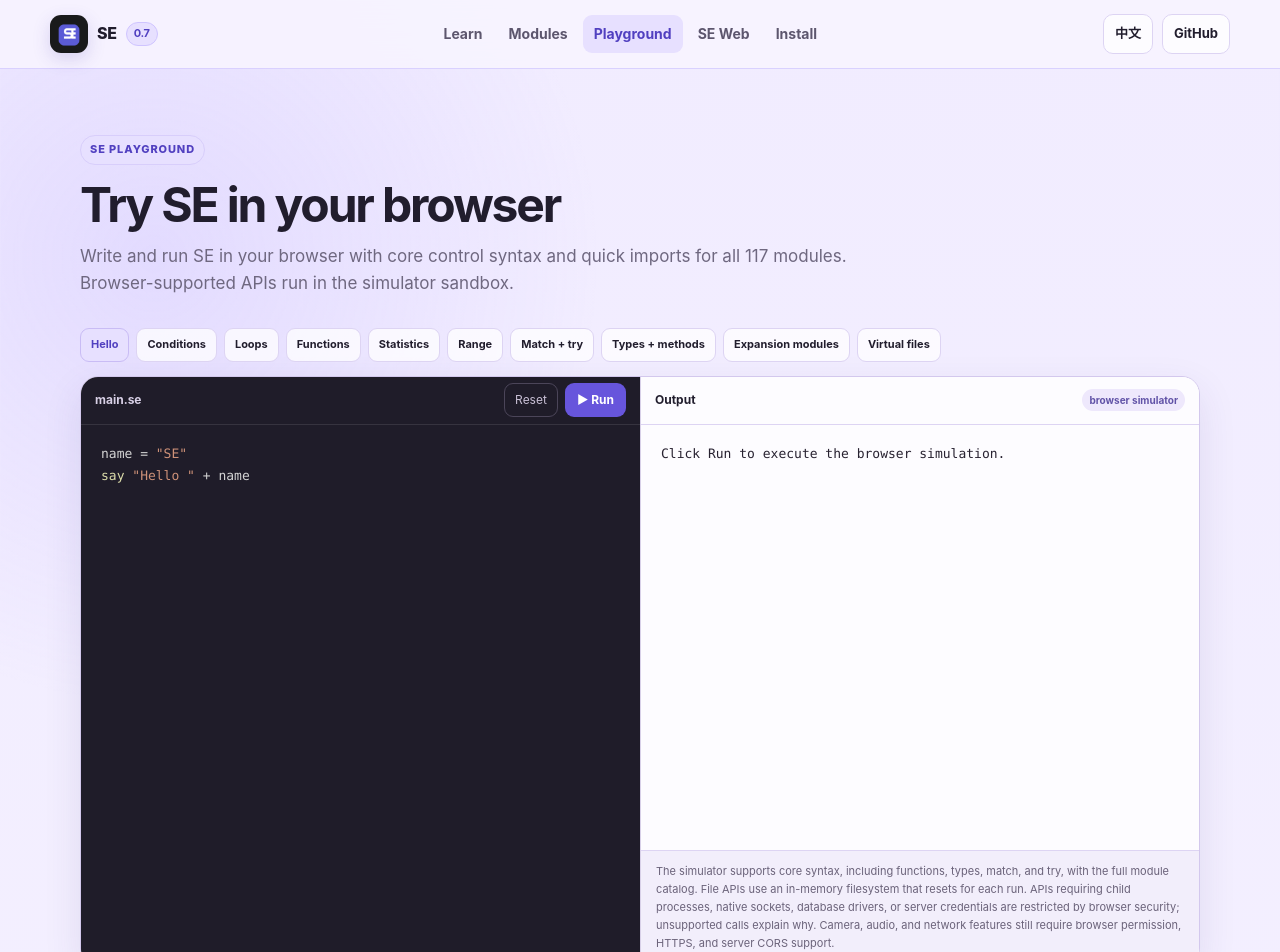
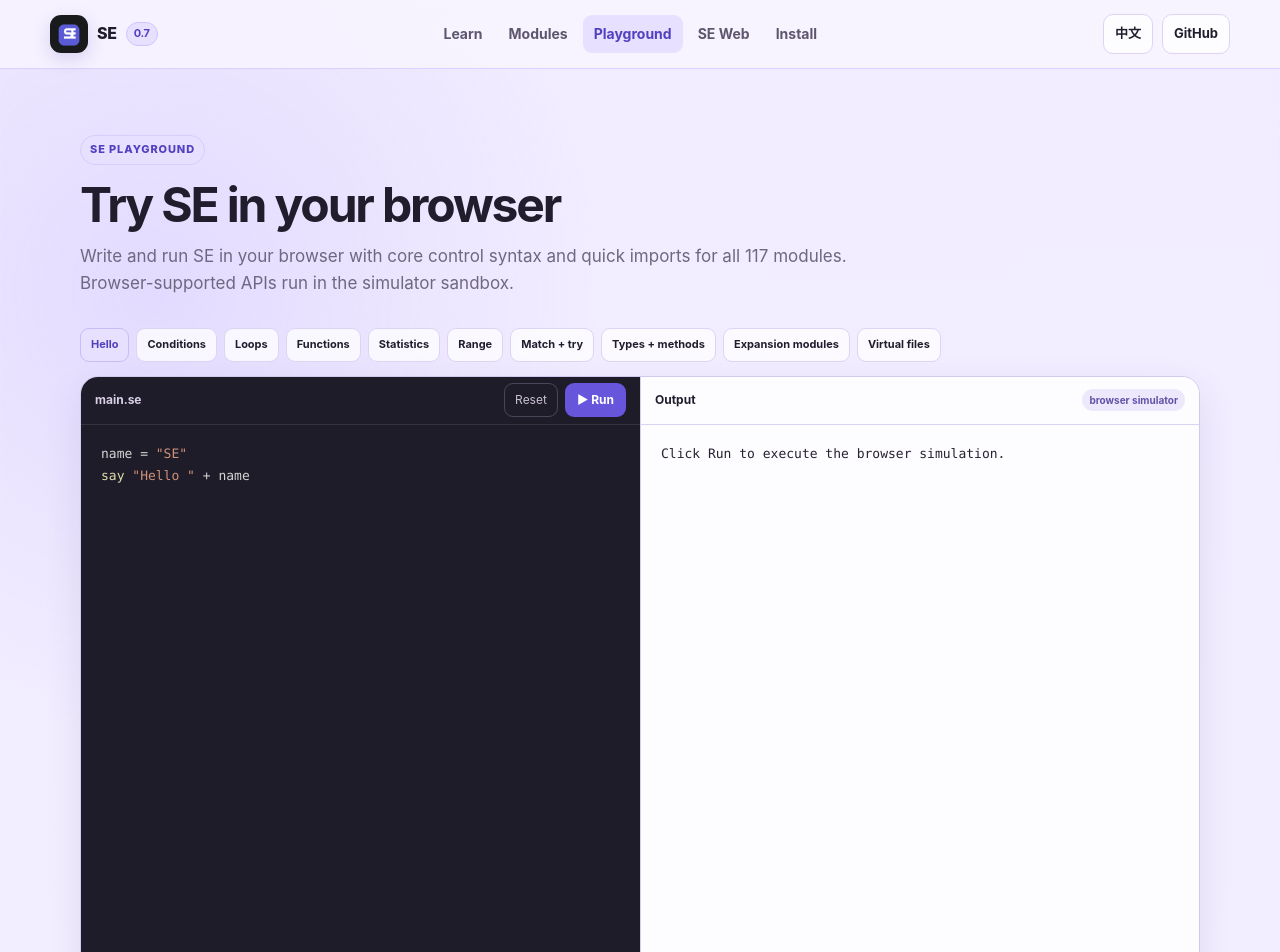
Before and after one commit to funlearnstudio/SE-web, a Next.js app: page /playground in a window 1280 px wide. Shown: the top 952 px of the page. Built offline with nearby package versions, Linux system fonts and the light colour scheme.

Commit message:
Increase playground code editor height to 2.5 times its original size

```diff
--- a/app/globals.css
+++ b/app/globals.css
@@ -220,7 +220,7 @@ main { min-height: calc(100vh - 250px); }
 .editor-actions { display: flex; gap: 7px; }
 .run-button { border: 0; background: var(--purple); color: white; border-radius: 9px; padding: 7px 12px; font-size: 12px; font-weight: 750; cursor: pointer; }
 .reset-button { border: 1px solid #4b4559; background: transparent; color: #c9c0d6; border-radius: 9px; padding: 6px 10px; font-size: 12px; cursor: pointer; }
-.code-editor-wrap { position: relative; flex: 1; min-height: 0; overflow: hidden; background: #1f1c29; }
+.code-editor-wrap { position: relative; flex: 1; min-height: 1350px; overflow: hidden; background: #1f1c29; }
 .code-editor, .code-highlight { position: absolute; inset: 0; width: 100%; height: 100%; margin: 0; border: 0; padding: 18px 20px; font: 13px/1.7 var(--font-mono); tab-size: 4; white-space: pre; overflow: auto; }
 .code-highlight { pointer-events: none; color: #d4d4d4; background: transparent; scrollbar-width: none; }
 .code-highlight::-webkit-scrollbar { display: none; }
```
